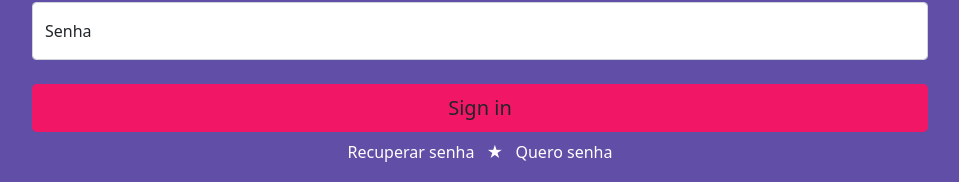
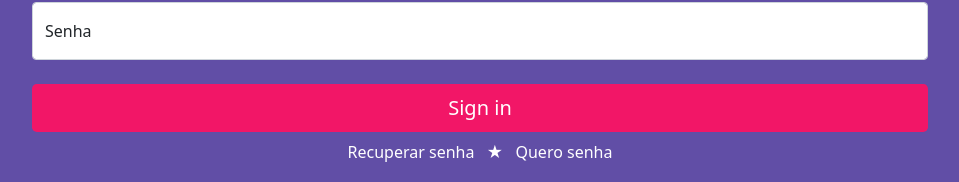
Before and after one commit to joaoipiraja/Eventos, a React (Create React App) app: page / in a window 1280 px wide. In both pictures the pointer is over the button "Sign in". Shown: the part 387-569 px from the top of the page, without its empty margins (160-1119 px from the left). Built offline with nearby package versions, Linux system fonts and the light colour scheme; no server answers.

Commit message:
Change Login button hover

```diff
--- a/src/view/login/login.css
+++ b/src/view/login/login.css
@@ -10,19 +10,20 @@
 .btn-login{
     background-color: white;
     transition: background-color 0.6s;
-
+    transition: color 0.3s;
 }
 
 .btn-login:hover{
     background-color:#F21667;
+    color: white;
 }
 
 .opcoes-login a{
     text-decoration: none;
     color:white;
-    transition: color 0.6s;
+    transition: background-color 0.2s;
 }
 
 .opcoes-login a:hover{
-    color: #F21667;
+    background-color: #F21667;
 }
```
